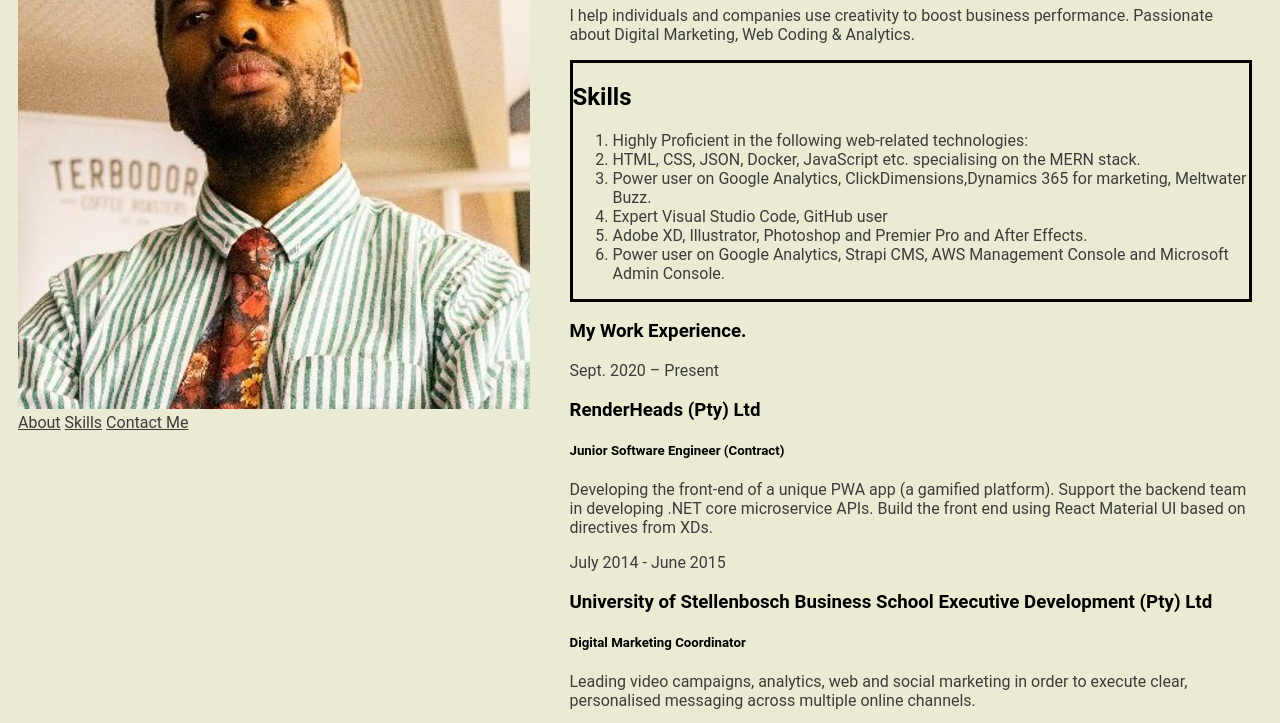
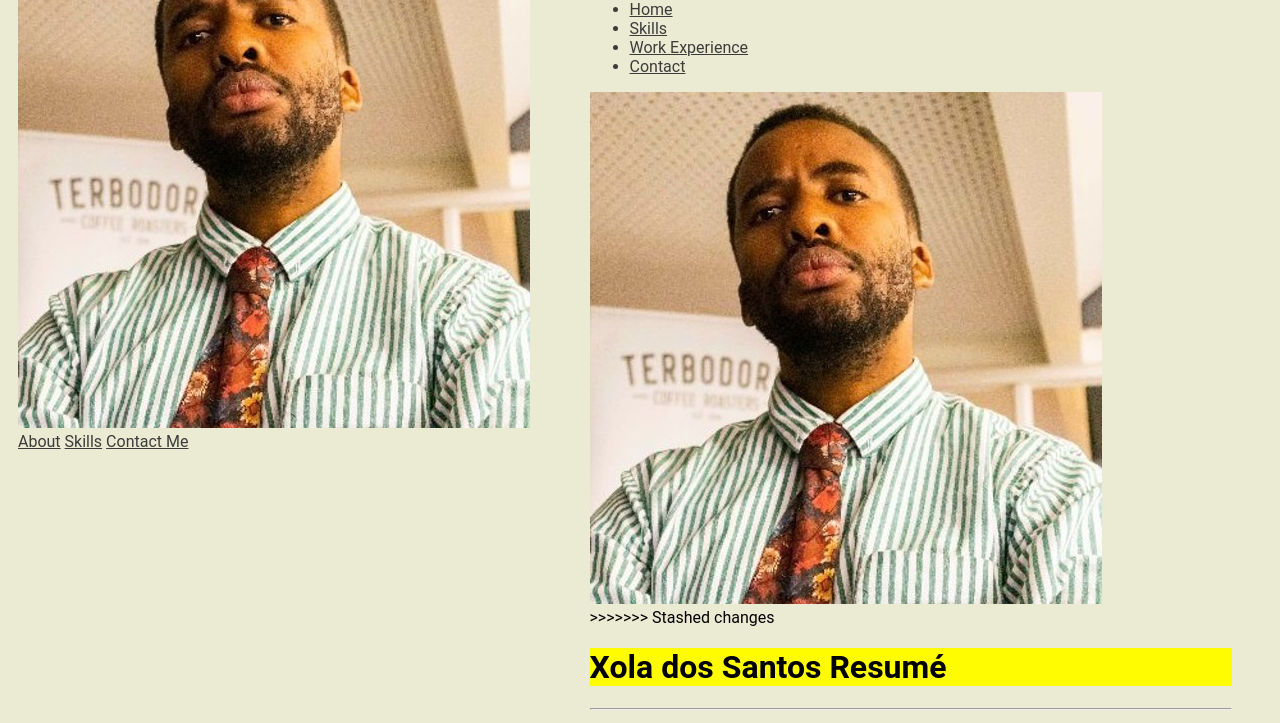
Before and after one commit to xdossantos/WebDevResumeProject, a plain HTML site: page index.html in a window 1280 px wide. Shown: the part 121-844 px from the top of the page. Drawn offline with Linux system fonts and the light colour scheme.

Commit message:
Document Formatting on index.html

```diff
--- a/index.html
+++ b/index.html
@@ -16,6 +16,7 @@
 <body>
 
 
+<<<<<<< Updated upstream
     <container>
 
 
@@ -31,13 +32,53 @@
         </div>
 S
         <div class="mainContent">
+=======
+        <div class="mainContent">
+            <!-- Hero Section  -->
+
+            <nav class="navbar navbar-expand-lg navbar-light bg-light">
+                <div class="container-fluid">
+                    <a class="navbar-brand" href="#">Xola dos Santos Resumé
+                    </a>
+                    <button class="navbar-toggler" type="button" data-bs-toggle="collapse" data-bs-target="#navbarNav"
+                        aria-controls="navbarNav" aria-expanded="false" aria-label="Toggle navigation">
+                        <span class="navbar-toggler-icon"></span>
+                    </button>
+                    <div class="collapse navbar-collapse" id="navbarNav">
+                        <ul class="navbar-nav">
+                            <li class="nav-item">
+                                <a class="nav-link active" aria-current="page" href="/">Home</a>
+                            </li>
+                            <li class="nav-item">
+                                <a class="nav-link" href="#skills">Skills</a>
+                            </li>
+                            <li class="nav-item">
+                                <a class="nav-link" href="#workexp">Work Experience</a>
+                            </li>
+                            <li class="nav-item">
+                                <a class="nav-link" href="contact.html">Contact</a>
+                            </li>
+                        </ul>
+                    </div>
+                </div>
+            </nav>
+
+            <div class="jumbotron text-center">
+                <div class="container">
+                    <img id="profileImage" src="./images/XolaDosSantosProfile.jfif" alt="Profile Image">
+                </div>
+            </div>
+
+
+>>>>>>> Stashed changes
             <!-- About Section  -->
             <div id="aboutme">
-                <h1 id="mainHeaderText">Xola dos Santos Resumé</h1>
+                <h1 class="page-header" id="mainHeaderText">Xola dos Santos Resumé</h1>
 
                 <hr />
 
-                <p>I help individuals and companies use creativity to boost business performance. Passionate about
+                <p class="lead">I help individuals and companies use creativity to boost business performance.
+                    Passionate about
                     Digital
                     Marketing,
                     Web Coding & Analytics.</p>
@@ -69,15 +110,20 @@ S
                     <!-- Volounteering Experience  -->
                 </div>
             </section>
+            <!-- Endorsement -->
 
+            <blockquote class="blockquote-reverse">
+                <p>Lorem ipsum dolor sit amet, consectetur adipiscing elit. Integer posuere erat a ante.</p>
+                <footer>Quote by Jeff</footer>
+            </blockquote>
 
 
 
             <!-- Start Education Section  -->
 
-            <div class="row about-content about-content--timeline">
-                <div class="col-full text-center">
-                    <h3>My Work Experience.</h3>
+            <div>
+                <div>
+                    <h3 class="text-right text-uppercase" id="workexp">My Work Experience.</h3>
                 </div>
                 <div class="col-six tab-full left">
                     <div class="timeline">
@@ -167,6 +213,7 @@ S
 
         </div>
 
+<<<<<<< Updated upstream
 
 
 
@@ -176,6 +223,23 @@ S
     <footer>
 
         <p> Copyright Xola dos Santos 2021 </p>
+=======
+        <!-- <footer>
+
+            <p> Copyright Xola dos Santos 2021 </p>
+
+            <ul>
+                <li><a target="blank" href="https://www.facebook.com/"></a> Facebook</li>
+                <li><a target="blank" href="https://twitter.com/?lang=en"></a> Twitter</li>
+                <li><a target="blank" href="https://www.linkedin.com/"></a> Linkedin</li>
+            </ul>
+
+        </footer> -->
+
+    </container>
+
+
+>>>>>>> Stashed changes
 
         <ul>
             <li><a target="blank" href="https://www.facebook.com/"></a> Facebook</li>
```
